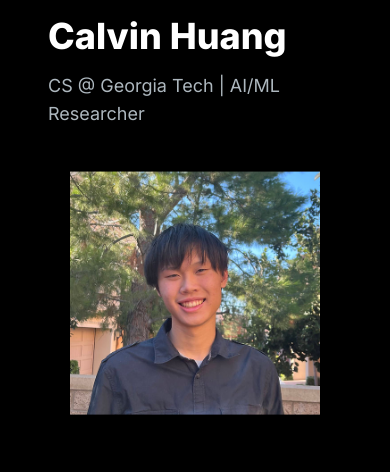
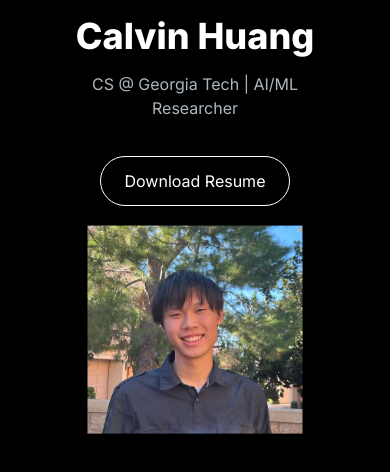
Before and after one commit to ccalvinhhuang/website, a Next.js app: page / in a window 390 px wide. Shown: the top 472 px of the page. Built offline with nearby package versions, Linux system fonts and the light colour scheme.

Commit message:
Final prototype profile

```diff
--- a/src/app/components/HeroSection.jsx
+++ b/src/app/components/HeroSection.jsx
@@ -4,17 +4,23 @@
 const HeroSection = () => {
     return (
         <section>
-            <div className="grid grid-cols-1 lg:grid-cols-12">
-                <div className="col-span-7 place-self-center">
-                    <h1 className='text-white mb-4 text-4xl lg:text-6xl font-extrabold'>Calvin Huang</h1>
-                    <p className="text-[#ADB7BE] text-lg lg:text-xl mb-6">
+            <div className="grid grid-cols-1 sm:grid-cols-12">
+                <div className="col-span-7 place-self-center text-center sm:text-left">
+                    <h1 className='text-white mb-4 text-4xl sm:text-5xl lg:text-6xl font-extrabold'>
+                        Calvin Huang
+                    </h1>
+                    <p className="text-[#ADB7BE] text-base sm:text-lg lg:text-xl mb-6 ">
                         CS @ Georgia Tech | AI/ML Researcher
                     </p>
+                    <div>
+                        <button className = "px-6 py-3 rounded-full bg-transparent hover:bg-slate-800 text-white border border-white mt-3">Download Resume</button>
+                    </div>
                 </div>
                 <div className="col-span-5 place-self-center mt-4 lg:mt-0">
-                    <div className="bg-black w-[250px] h-[250px] lg:w-[400px] lg:h-[400px] relative">
+                    <div className="bg-black w-[215px] h-[215px] lg:w-[400px] lg:h-[400px] relative">
                         <Image
                             src = "/images/hero-image.jpeg"
+                            roundedCorners={5}
                             alt = "hero image"
                             className="absolute transform -translate-x-1/2 -translate-y-1/2 top-1/2 left-1/2"
                             width = {300}
--- a/src/app/page.js
+++ b/src/app/page.js
@@ -1,10 +1,13 @@
 import Image from 'next/image'
 import HeroSection from './components/HeroSection'
+import { Container } from 'postcss'
 
 export default function Home() {
   return (
-    <main className="flex min-h-screen flex-col bg-black container mx-auto px-12 py-4">
-      <HeroSection />
+    <main className="flex min-h-screen flex-col bg-black">
+      <container class = "container mx-auto px-12 py-4">
+        <HeroSection />
+      </container>
     </main>
   )
 }
```
